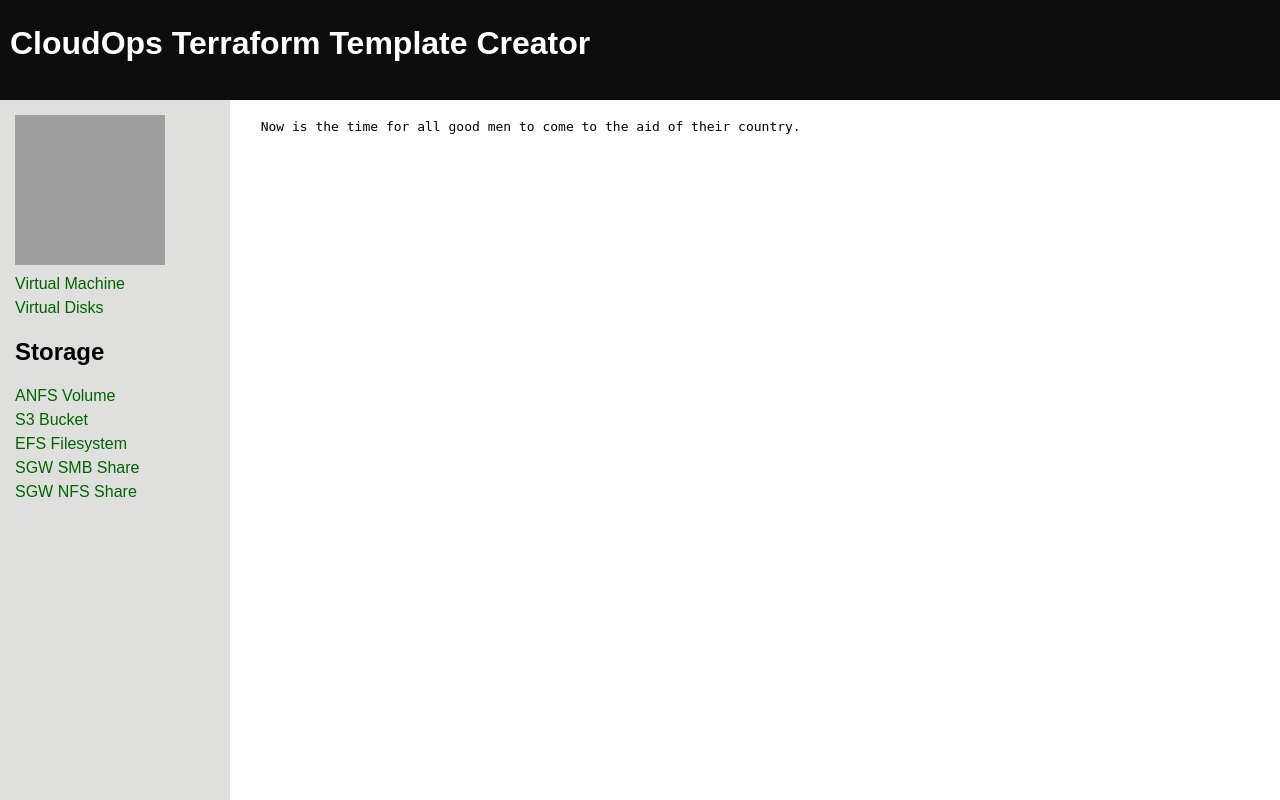
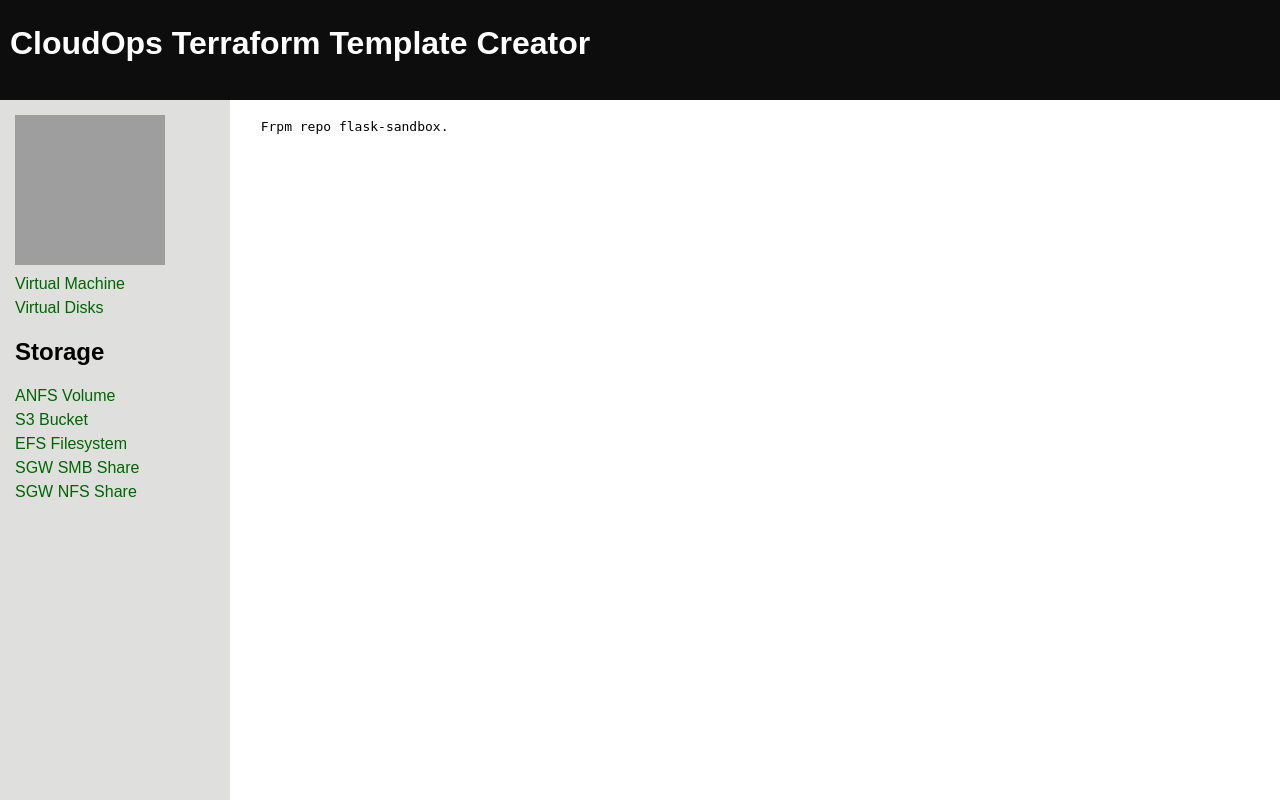
Before and after one commit to TorpedoAway/flask-sandbox, a Flask app: page /tempate-creator in a window 1280 px wide. Run offline with Flask 2, Linux system fonts and the light colour scheme; grey boxes are pictures that could not be loaded.

Commit message:
Update gen.html

```diff
--- a/templates/gen.html
+++ b/templates/gen.html
@@ -2,7 +2,7 @@
 {% block content %}
 
 <pre>
-  Now is the time for all good men to come to the aid of their country.
+  Frpm repo flask-sandbox.
 </pre>
 
 {% endblock %}
```
